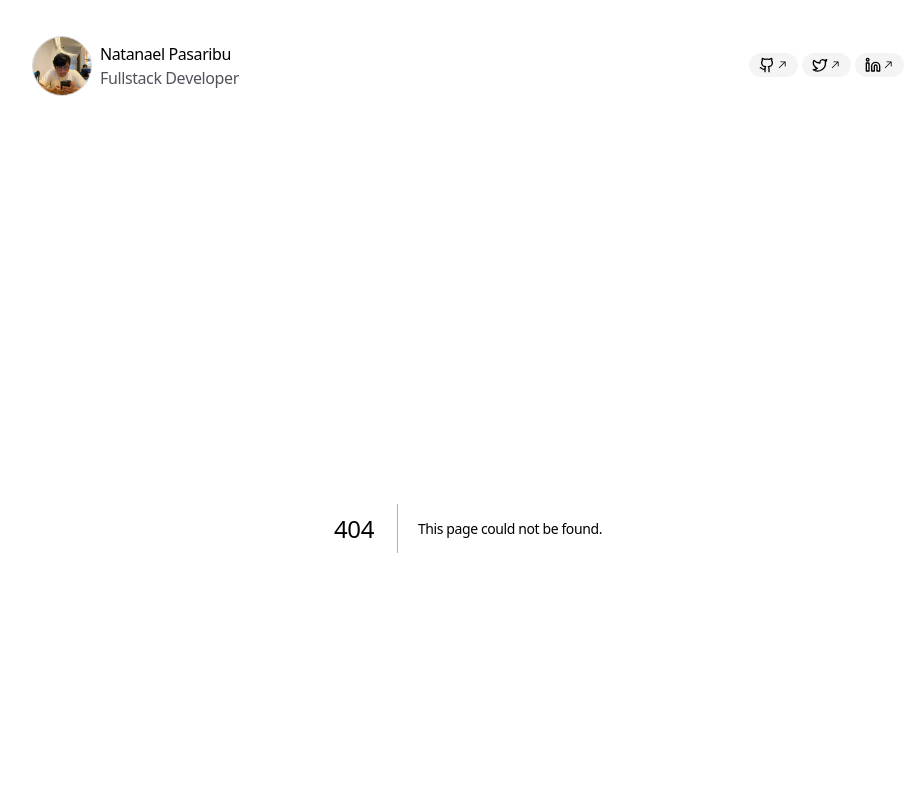
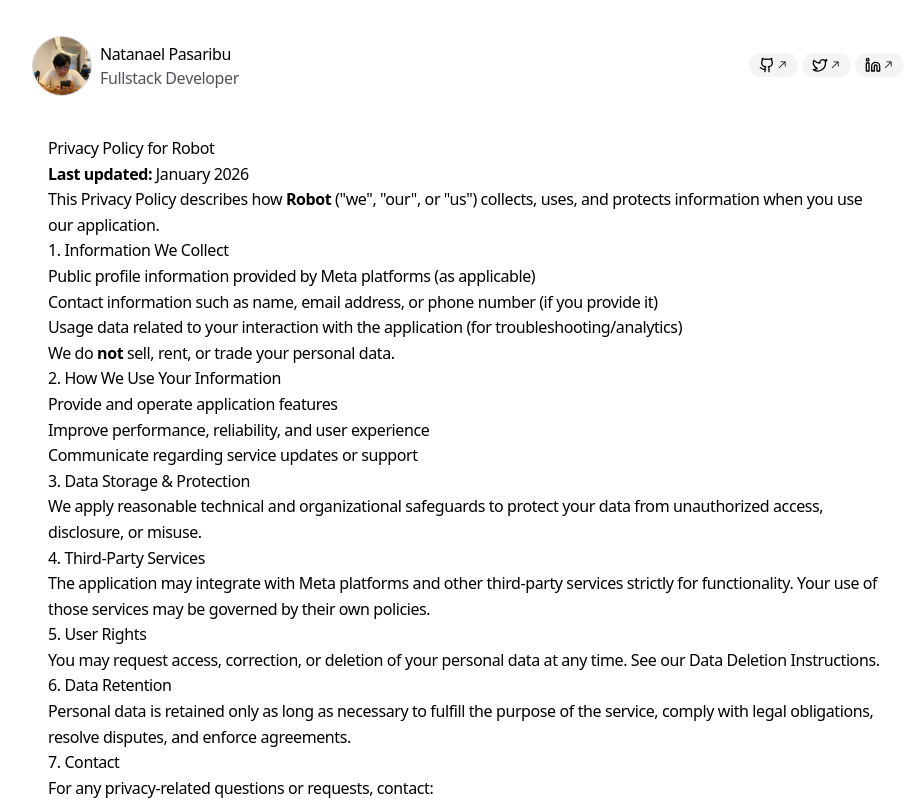
Before and after one commit to ncpsrb/ncpsrb, a Next.js app: page /privacy-policy in a window 1280 px wide. Before the commit this address had no page. Shown: the top 800 px of the page, without its empty margins (172-1095 px from the left). Built offline with nearby package versions, Linux system fonts and the light colour scheme.

Commit message:
privacy policy

```diff
--- /dev/null
+++ b/app/delete-data/page.tsx
@@ -0,0 +1,49 @@
+export const metadata = {
+  title: 'Data Deletion | Robot',
+  description: 'User data deletion instructions for Robot',
+}
+
+export default function DeleteDataPage() {
+  return (
+    <main
+      style={{
+        maxWidth: 900,
+        margin: '40px auto',
+        padding: '0 16px',
+        fontFamily:
+          'system-ui, -apple-system, Segoe UI, Roboto, Arial, sans-serif',
+        lineHeight: 1.6,
+      }}
+    >
+      <h1>User Data Deletion Instructions for Robot</h1>
+      <p>Users may request deletion of their personal data at any time.</p>
+
+      <h2>How to Request Deletion</h2>
+      <p>Send an email to:</p>
+      <ul>
+        <li>
+          <strong>Email:</strong>{' '}
+          <a href="mailto:your-email@example.com">your-email@example.com</a>
+        </li>
+        <li>
+          <strong>Subject:</strong> Data Deletion Request
+        </li>
+      </ul>
+
+      <p>Please include:</p>
+      <ul>
+        <li>Your full name</li>
+        <li>The email address associated with your account</li>
+        <li>A brief request for data deletion</li>
+      </ul>
+
+      <h2>Processing Time</h2>
+      <p>
+        We will process the request within <strong>7 business days</strong> and
+        permanently remove related data from our systems, unless we are required
+        to retain certain information for legal, security, or compliance
+        reasons.
+      </p>
+    </main>
+  )
+}
--- /dev/null
+++ b/app/privacy-policy/page.tsx
@@ -0,0 +1,93 @@
+export const metadata = {
+  title: 'Privacy Policy | Robot',
+  description: 'Privacy Policy for Robot',
+}
+
+export default function PrivacyPolicyPage() {
+  return (
+    <main
+      style={{
+        maxWidth: 900,
+        margin: '40px auto',
+        padding: '0 16px',
+        fontFamily:
+          'system-ui, -apple-system, Segoe UI, Roboto, Arial, sans-serif',
+        lineHeight: 1.6,
+      }}
+    >
+      <h1>Privacy Policy for Robot</h1>
+      <p>
+        <strong>Last updated:</strong> January 2026
+      </p>
+
+      <p>
+        This Privacy Policy describes how <strong>Robot</strong> ("we", "our",
+        or "us") collects, uses, and protects information when you use our
+        application.
+      </p>
+
+      <h2>1. Information We Collect</h2>
+      <ul>
+        <li>
+          Public profile information provided by Meta platforms (as applicable)
+        </li>
+        <li>
+          Contact information such as name, email address, or phone number (if
+          you provide it)
+        </li>
+        <li>
+          Usage data related to your interaction with the application (for
+          troubleshooting/analytics)
+        </li>
+      </ul>
+      <p>
+        We do <strong>not</strong> sell, rent, or trade your personal data.
+      </p>
+
+      <h2>2. How We Use Your Information</h2>
+      <ul>
+        <li>Provide and operate application features</li>
+        <li>Improve performance, reliability, and user experience</li>
+        <li>Communicate regarding service updates or support</li>
+      </ul>
+
+      <h2>3. Data Storage &amp; Protection</h2>
+      <p>
+        We apply reasonable technical and organizational safeguards to protect
+        your data from unauthorized access, disclosure, or misuse.
+      </p>
+
+      <h2>4. Third-Party Services</h2>
+      <p>
+        The application may integrate with Meta platforms and other third-party
+        services strictly for functionality. Your use of those services may be
+        governed by their own policies.
+      </p>
+
+      <h2>5. User Rights</h2>
+      <p>
+        You may request access, correction, or deletion of your personal data at
+        any time. See our <a href="/delete-data">Data Deletion Instructions</a>.
+      </p>
+
+      <h2>6. Data Retention</h2>
+      <p>
+        Personal data is retained only as long as necessary to fulfill the
+        purpose of the service, comply with legal obligations, resolve disputes,
+        and enforce agreements.
+      </p>
+
+      <h2>7. Contact</h2>
+      <p>For any privacy-related questions or requests, contact:</p>
+      <ul>
+        <li>
+          <strong>Owner:</strong> Natanael Pasaribu
+        </li>
+        <li>
+          <strong>Email:</strong>{' '}
+          <a href="mailto:your-email@example.com">your-email@example.com</a>
+        </li>
+      </ul>
+    </main>
+  )
+}
```
